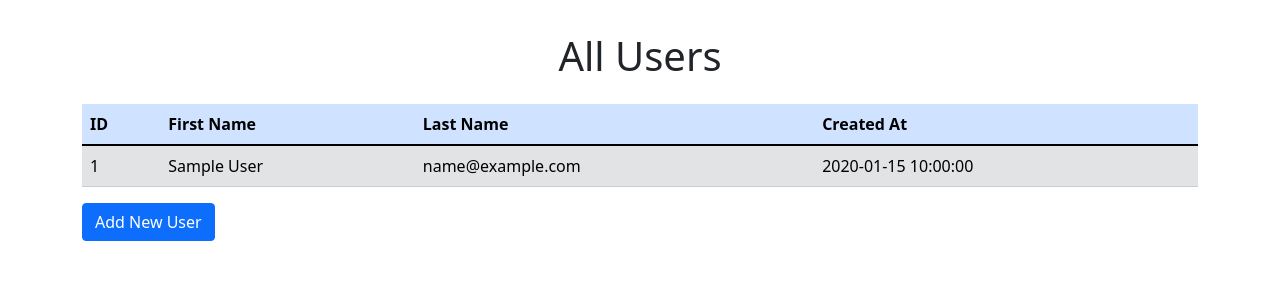
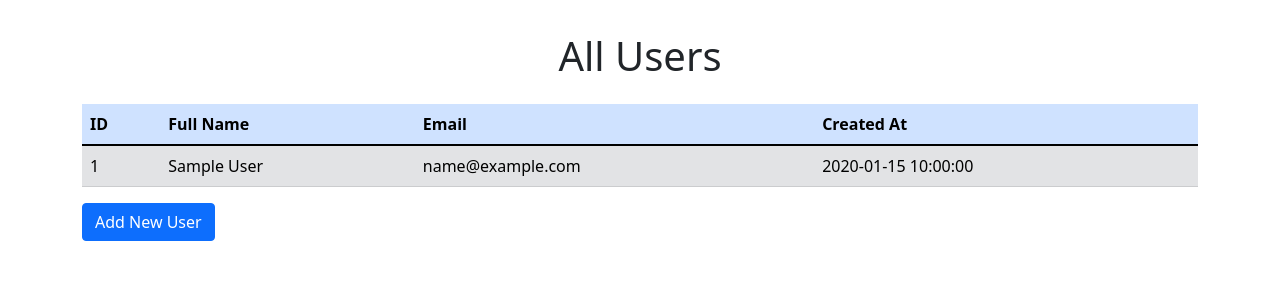
Before and after one commit to Jesse-RD/Python, a Flask app: page / in a window 1280 px wide. Shown: the top 300 px of the page. Run offline with Flask 2, Linux system fonts and the light colour scheme; tables that the repository leaves empty or names only in its code hold one stand-in row (values such as "Sample post").

Commit message:
revised table labeling

```diff
--- a/flask_mysql/crud/users_CR/templates/Read (All).html
+++ b/flask_mysql/crud/users_CR/templates/Read (All).html
@@ -15,8 +15,8 @@
             <thead class="table-primary">
                 <tr>
                     <th>ID</th>
-                    <th>First Name</th>
-                    <th>Last Name</th>
+                    <th>Full Name</th>
+                    <th>Email</th>
                     <th>Created At</th>
                 </tr>
             </thead>
```
